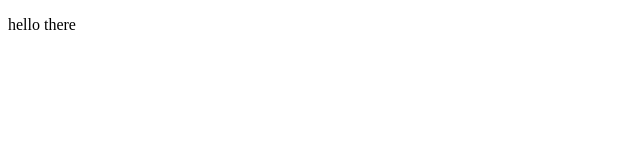
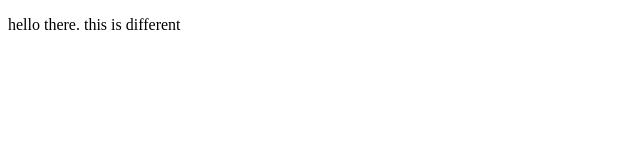
Before and after one commit to scrml/scrml.github.io, a plain HTML site: page index.html in a window 1280 px wide. Shown: the whole page, without its empty margins (0-640 px from the left). Drawn offline with Linux system fonts and the light colour scheme.

Commit message:
from terminal

```diff
--- a/index.html
+++ b/index.html
@@ -5,6 +5,6 @@
         <title>SCRML on Gitpages</title>
     </head>
     <body>
-      <p>hello there</p>
+      <p>hello there. this is different</p>
     </body>
 </html>
```
